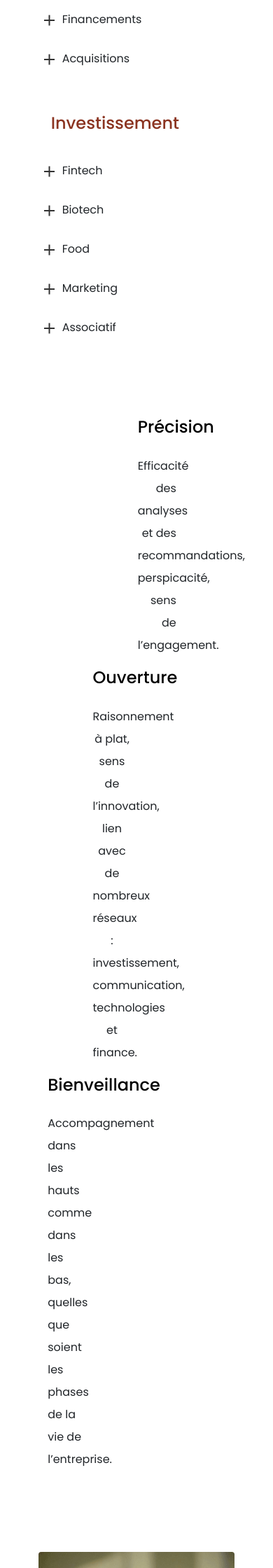
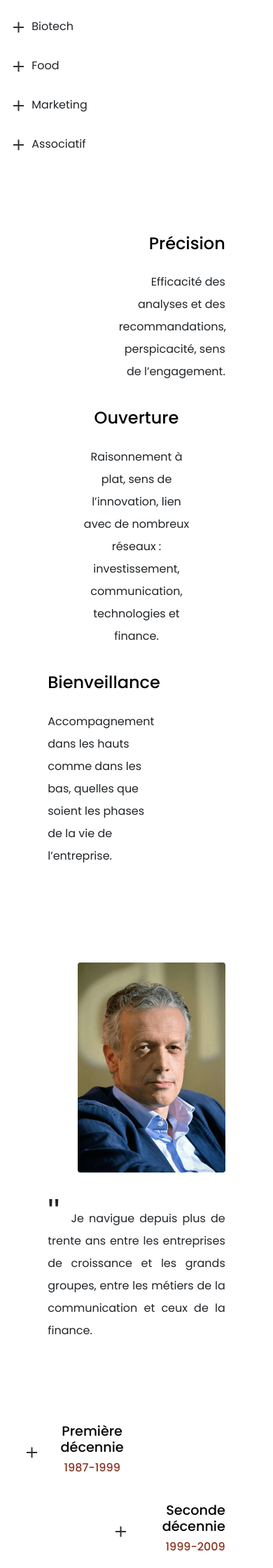
Before and after one commit to Probalt/Achele, a PHP site: page / in a window 390 px wide. Shown: the part 2000-4240 px from the top of the page at 70% size. Run offline with PHP 8.4, Linux system fonts and the light colour scheme; some libraries are stand-ins or nearby versions; some web fonts are replaced.

Commit message:
responsive test 2

```diff
--- a/application.css
+++ b/application.css
@@ -2,6 +2,7 @@
 @import "section-en.css";
 @import "footer.css";
 @import "home.css";
+@import "responsive.css";
 
 /*html {
   scroll-behavior: smooth;
--- a/home.html
+++ b/home.html
@@ -350,11 +350,11 @@
         </div>
 
         <div id="bloc4-en">
+          <div id="photo">
+            <img src="./images/HLB.png" alt="Hugues Le Bret">
+          </div>
           <div class="quote">
             <span>" </span><p>I have been navigating for more than 30 years between the fast growing companies and the big groups, between the communication jobs and the finance ones.</p>
-          </div>
-          <div id="photo">
-            <img src="./images/HLB.png" alt="Hugues Le Bret">
           </div>
         </div>
 
--- /dev/null
+++ b/responsive.css
@@ -0,0 +1,108 @@
+@media (max-width: 710px) {
+  #home #logo img, #home-en #logo img {
+    width: 250px;
+    height: 150px;
+    margin-bottom: 0px;
+  }
+  #home-content #valeurs p {
+    font-size: 1em;
+    color: #8B3421;
+    font-weight: 500;
+  }
+  #scroll a {
+    padding-bottom: 200px;
+  }
+  .phrase {
+    font-size: 1em;
+  }
+  #bloc2, #discover-en #bloc2-en {
+    display: grid;
+    grid-row-gap: 50px;
+  }
+  #bloc2 .plus-minus-toggle, #discover-en #bloc2-en .plus-minus-toggle {
+    margin-left: 20px;
+  }
+  #conseil {
+    margin-right: 0px;
+    text-align: right;
+    margin-left: 170px;
+  }
+  .accordion-item a {
+    padding-right: 0px;
+  }
+  #investissement {
+    margin-left:0px;
+  }
+  #bloc3, #discover-en #bloc3-en {
+    padding-top: 100px;
+  }
+  #valeurs-expli {
+    display: flex;
+    flex-direction: column;
+    justify-content: space-between;
+  }
+  #ve1 {
+    align-self: flex-end;
+    width: 60%;
+    text-align: right;
+    margin-bottom: 20px;
+  }
+  #ve2 {
+    align-self: center;
+    width: 60%;
+    text-align: center;
+    margin-bottom: 20px;
+  }
+  #ve3 {
+    align-self: flex-start;
+    width: 60%;
+    text-align: left;
+    margin-bottom: 20px;
+  }
+  #bloc4, #discover-en #bloc4-en {
+    display: grid;
+    grid-row-gap: 50px;
+    margin: 0px;
+  }
+  #bloc4 #photo, #discover-en #bloc4-en #photo {
+    margin: 0px;
+    text-align: right;
+  }
+  #bloc4 #photo img, #discover-en #bloc4-en #photo img {
+    height: 300px;
+  }
+  .quote {
+    margin: 0px;
+    text-align: justify;
+  }
+  .quote p {
+    font-size: 1em;
+  }
+  #bloc5 .content, #discover-en #bloc5-en .content {
+    padding-left: 0px;
+  }
+  #bloc5 p, #discover-en #bloc5-en p {
+    font-size: 0.8em;
+  }
+  .accordion-item-cv a {
+    padding-right: 0px;
+  }
+  #cv2, #cv4 {
+    text-align: right;
+  }
+  #cv2 p, #cv4 p {
+    text-align: right;
+  }
+  #bloc6 button p, #discover-en #bloc6-en button p {
+    font-size: 1em;
+  }
+  h1 {
+    font-size: 1.5em;
+  }
+  h2 {
+    font-size: 1.2em;
+  }
+  h3 {
+    font-size: 1em;
+  }
+}
--- a/section-en.css
+++ b/section-en.css
@@ -23,6 +23,7 @@
   padding-top: 100px;
   margin-bottom: 100px;
   display: flex;
+  flex-direction: row-reverse;
   justify-content: space-between;
   align-items: flex-start;
 }
--- a/section.css
+++ b/section.css
@@ -109,19 +109,19 @@
   text-align: center;
 }
 #cv1 {
-  width: 45%;
+  width: 50%;
   align-self: flex-start;
 }
 #cv2 {
-  width: 45%;
+  width: 50%;
   align-self: flex-end;
 }
 #cv3 {
-  width: 45%;
+  width: 50%;
   align-self: flex-start;
 }
 #cv4 {
-  width: 45%;
+  width: 50%;
   align-self: flex-end;
 }
 #cv1 p {
@@ -267,48 +267,3 @@
 .plus-minus-toggle.collapsed:before {
   transform: rotate(180deg);
 }
-
-@media (max-width: 710px) {
-  #home #logo img {
-    width: 300px;
-    height: 200px;
-    margin-bottom: 100px;
-  }
-  #bloc2 {
-    display: grid;
-    grid-row-gap: 50px;
-  }
-  #bloc2 .plus-minus-toggle {
-    margin-left: 20px;
-  }
-  #bloc3 {
-    padding-top: 100px;
-    margin-right: 70px;
-  }
-  #bloc4 {
-    display: grid;
-    grid-row-gap: 50px;
-    margin: 0px;
-  }
-  #bloc4 #photo {
-    margin: 0px;
-  }
-  #bloc4 #photo img {
-    height: 400px;
-  }
-  #bloc5 .content {
-    padding-left: 0px;
-  }
-  #bloc5 p {
-    font-size: 0.8em;
-  }
-  h1 {
-    font-size: 1.5em;
-  }
-  h2 {
-    font-size: 1.2em;
-  }
-  h3 {
-    font-size: 1em;
-  }
-}
```
